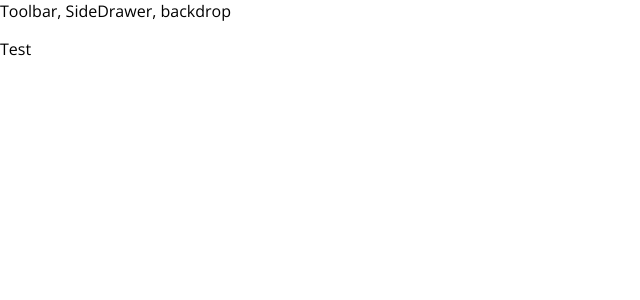
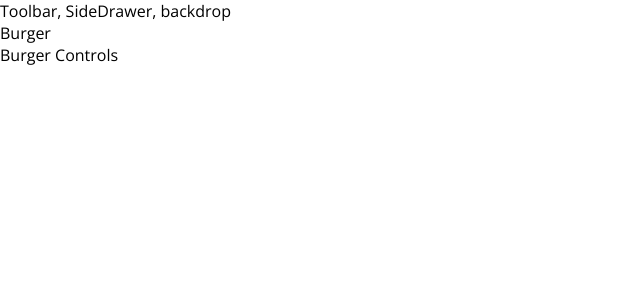
Before and after one commit to kamalogudah/burger_builder, a React app: page / in a window 1280 px wide. Shown: the top 300 px of the page, without its empty margins (0-640 px from the left). Built offline with nearby package versions, Linux system fonts and the light colour scheme.

Commit message:
Starting implementation of the Burger Builder

```diff
--- a/src/App.js
+++ b/src/App.js
@@ -1,11 +1,12 @@
 import React, { Component } from "react";
 import Layout from "./components/Layout/Layout";
+import BurgerBuilder from "./containers/BurgerBuilder/BurgerBuilder";
 class App extends Component {
   render() {
     return (
       <div>
         <Layout>
-          <p>Test</p>
+          <BurgerBuilder />
         </Layout>
       </div>
     );
--- /dev/null
+++ b/src/components/Layout/Layout.css
@@ -0,0 +1,3 @@
+.Content {
+    margin-top: 16px;
+}
--- a/src/components/Layout/Layout.js
+++ b/src/components/Layout/Layout.js
@@ -1,11 +1,12 @@
 import React from "react";
 import Aux from "../../hoc/Aux";
+import classes from "./Layout.css";
 
 const layout = props => (
   <Aux>
     <div>
       Toolbar, SideDrawer, backdrop
-      <main>{props.children}</main>
+      <main className={classes.Content}>{props.children}</main>
     </div>
   </Aux>
 );
--- /dev/null
+++ b/src/containers/BurgerBuilder/BurgerBuilder.js
@@ -0,0 +1,15 @@
+import React, { Component } from "react";
+import Aux from "../../hoc/Aux";
+
+class BurgerBuilder extends Component {
+  render() {
+    return (
+      <Aux>
+        <div> Burger</div>
+        <div>Burger Controls</div>
+      </Aux>
+    );
+  }
+}
+
+export default BurgerBuilder;
```
